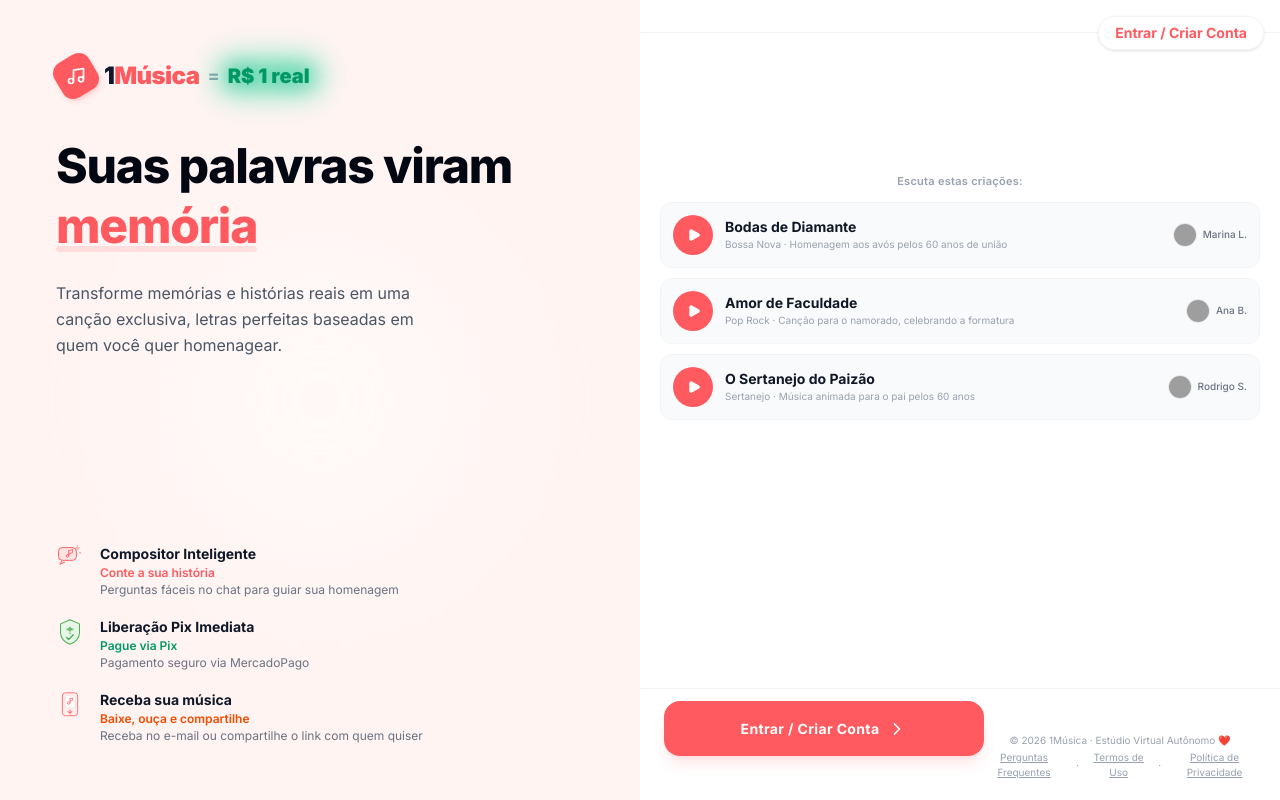
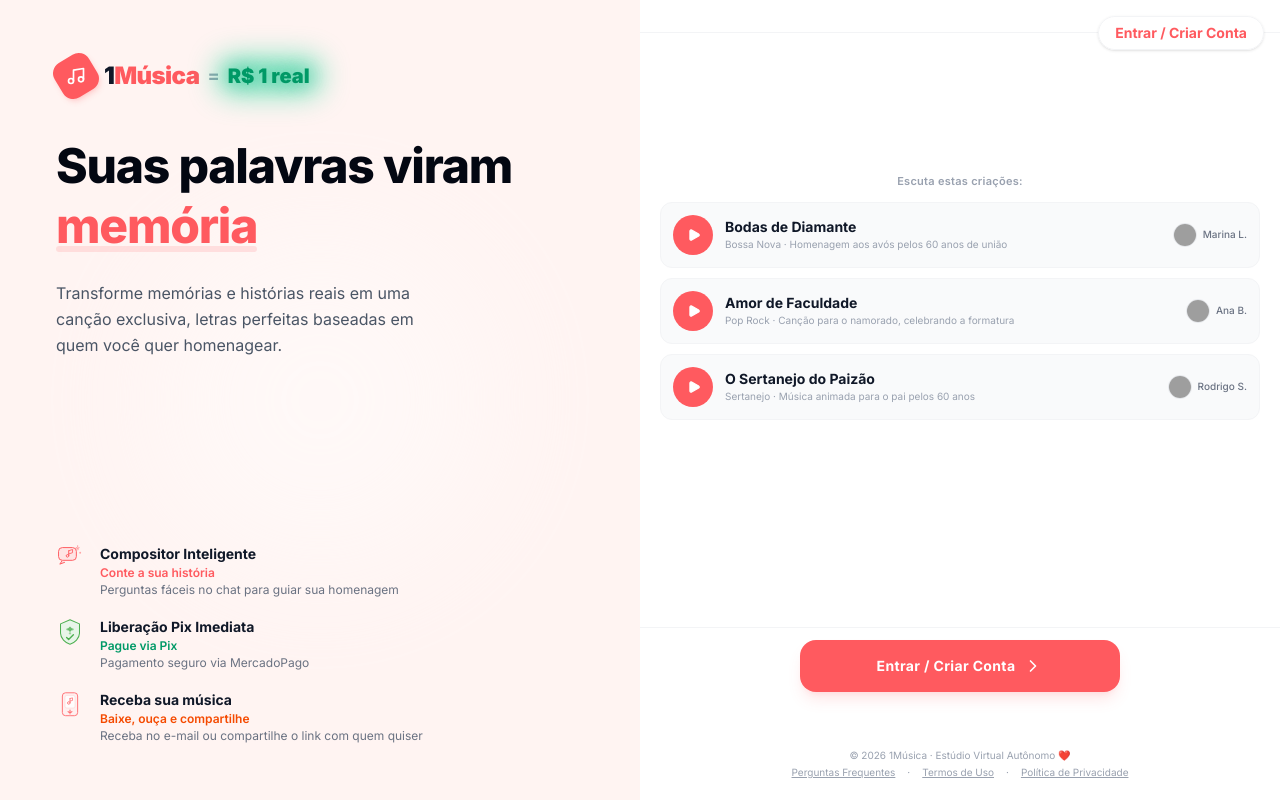
Before and after one commit to paulpessoa/umamusica, a React (Vite) app: page / in a window 1280 px wide. Built offline with nearby package versions, Linux system fonts and the light colour scheme; grey boxes are pictures that could not be loaded.

Commit message:
style: stack CTA button and footer vertically on home page to fix layout alignment

```diff
--- a/src/pages/Home.tsx
+++ b/src/pages/Home.tsx
@@ -222,7 +222,7 @@ export default function Home() {
           </div>
         </div>
 
-        <div className="shrink-0 px-6 pt-3 pb-5 space-y-4 lg:space-y-6 border-t border-gray-100 bg-white flex justify-center">
+        <div className="shrink-0 px-6 pt-3 pb-5 space-y-4 lg:space-y-6 border-t border-gray-100 bg-white flex flex-col items-center">
           <button
             onClick={handleStart}
             className="w-full max-w-xs bg-[#FF5A5F] hover:bg-[#e04f53] text-white font-bold py-4 px-4 rounded-2xl shadow-lg shadow-[#FF5A5F]/15 flex items-center justify-center gap-2 text-sm tracking-wide transition-all cursor-pointer"
```
